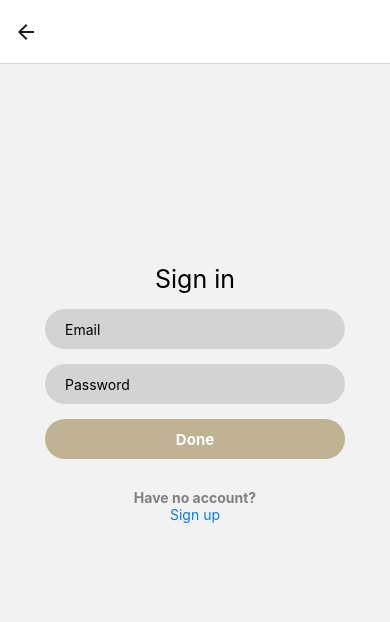
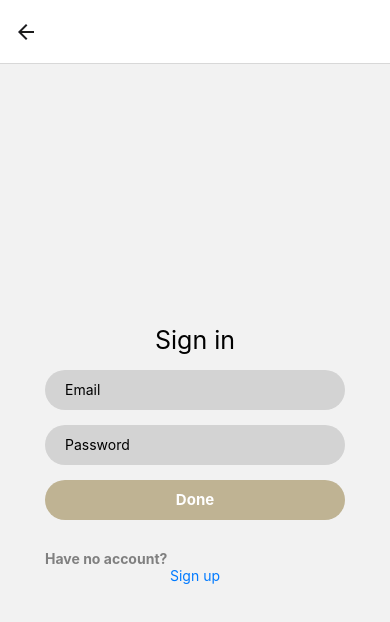
Before and after one commit to ciscapello/prayer, a React Native app: screen /SignIn in a window 390 px wide. Shown: the top 622 px of the page. Built offline with nearby package versions, Linux system fonts and the light colour scheme.

Commit message:
added keyboard avoiding view for login form

```diff
--- a/src/components/prayers/prayers.tsx
+++ b/src/components/prayers/prayers.tsx
@@ -8,7 +8,6 @@ import {
   View,
 } from 'react-native';
 import { useAppDispatch, useAppSelector } from '../../hooks';
-import { PrayerRow, Loading } from '../../components';
 import { Controller, SubmitHandler, useForm, useWatch } from 'react-hook-form';
 import {
   createPrayer,
@@ -17,6 +16,8 @@ import {
   selectAnsweredPrayersByColumnId,
 } from '../../store';
 import { Color } from '../../utils';
+import { PrayerRow } from '../prayerRow';
+import { Loading } from '../loading';
 
 interface PrayersProps {
   id: number;
--- a/src/components/signIn/signIn.tsx
+++ b/src/components/signIn/signIn.tsx
@@ -4,6 +4,7 @@ import { NativeStackNavigationProp } from '@react-navigation/native-stack';
 import { useForm, Controller, SubmitHandler } from 'react-hook-form';
 import {
   Button,
+  KeyboardAvoidingView,
   Platform,
   Pressable,
   SafeAreaView,
@@ -48,6 +49,7 @@ export default function SignIn() {
   return (
     <>
       <SafeAreaView style={styles.container}>
+        <KeyboardAvoidingView behavior="padding">
           <View style={styles.wrapper}>
             <Text style={styles.title}>Sign in</Text>
             <Controller
@@ -87,7 +89,9 @@ export default function SignIn() {
               rules={{ minLength: 6 }}
             />
             {errors.password && (
-            <Text style={styles.error}>Password must be minimum 6 symbols</Text>
+              <Text style={styles.error}>
+                Password must be minimum 6 symbols
+              </Text>
             )}
             <TouchableOpacity
               style={styles.button}
@@ -107,6 +111,7 @@ export default function SignIn() {
               </Pressable>
             )}
           </View>
+        </KeyboardAvoidingView>
       </SafeAreaView>
       <Loading />
     </>
@@ -125,10 +130,10 @@ const styles = StyleSheet.create({
   container: {
     alignItems: 'center',
     justifyContent: 'center',
+    flex: 1,
   },
   wrapper: {
     width: 300,
-    marginTop: 200,
   },
   title: {
     fontSize: 25,
--- a/src/components/signUp/signUp.tsx
+++ b/src/components/signUp/signUp.tsx
@@ -4,6 +4,7 @@ import { NativeStackNavigationProp } from '@react-navigation/native-stack';
 import { useForm, Controller, SubmitHandler } from 'react-hook-form';
 import {
   Button,
+  KeyboardAvoidingView,
   Platform,
   Pressable,
   SafeAreaView,
@@ -52,6 +53,7 @@ export default function SignUp() {
   return (
     <>
       <SafeAreaView style={styles.container}>
+        <KeyboardAvoidingView behavior="padding">
           <View style={styles.wrapper}>
             <Text style={styles.title}>Sign up</Text>
             <Controller
@@ -105,7 +107,9 @@ export default function SignUp() {
               rules={{ minLength: 6 }}
             />
             {errors.password && (
-            <Text style={styles.error}>Password must be minimum 6 symbols</Text>
+              <Text style={styles.error}>
+                Password must be minimum 6 symbols
+              </Text>
             )}
             <TouchableOpacity
               style={styles.button}
@@ -114,7 +118,9 @@ export default function SignUp() {
             </TouchableOpacity>
           </View>
           <View style={styles.signIn}>
-          <Text style={styles.signInText}>If you already have an account</Text>
+            <Text style={styles.signInText}>
+              If you already have an account
+            </Text>
             {Platform.OS === 'ios' ? (
               <Button
                 onPress={() => navigation.navigate('SignIn')}
@@ -128,6 +134,7 @@ export default function SignUp() {
               </Pressable>
             )}
           </View>
+        </KeyboardAvoidingView>
       </SafeAreaView>
       <Loading />
     </>
@@ -146,10 +153,10 @@ const styles = StyleSheet.create({
   container: {
     alignItems: 'center',
     justifyContent: 'center',
+    flex: 1,
   },
   wrapper: {
     width: 300,
-    marginTop: 200,
   },
   title: {
     fontSize: 25,
```
Also changed, not shown: src/components/prayerPage/prayerPage.tsx (+4 -6 lines). Lines whose indentation alone changed are shown as unchanged.
